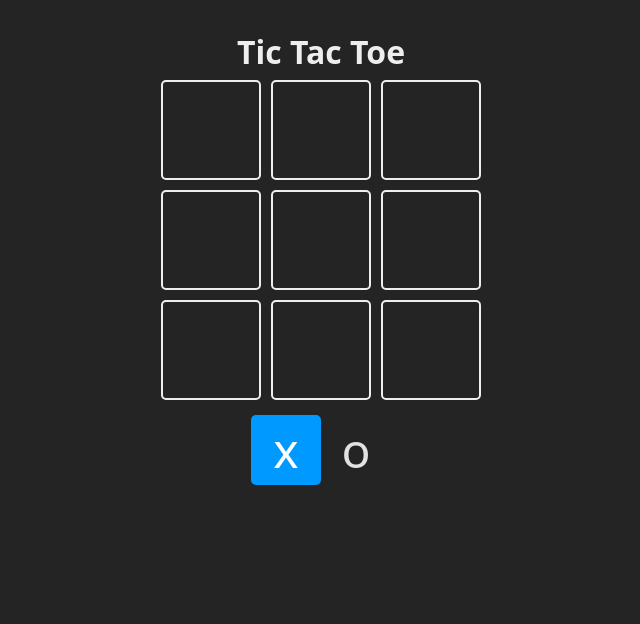
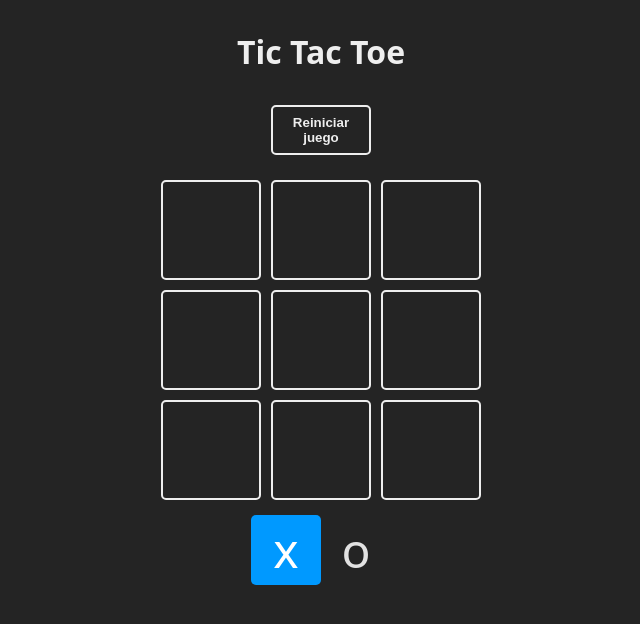
Before and after one commit to SuVAllal/TicTacToe_Game, a React (Vite) app in the folder TicTacToe/: page / in a window 1280 px wide. Shown: the top 624 px of the page, without its empty margins (319-959 px from the left). Built offline with nearby package versions, Linux system fonts and the light colour scheme.

Commit message:
Añadido reinicio del juego

```diff
--- a/TicTacToe/src/components/Board.jsx
+++ b/TicTacToe/src/components/Board.jsx
@@ -46,6 +46,15 @@ function Board() {
     return null;
   };
 
+
+  // Función para resetear el juego a su estado inicial
+  const resetGame = () => {
+    setBoard(Array(9).fill(null))
+    setTurn(TURNS.X)
+    setWinner(null)
+  }
+
+
   // Función para actualizar el tablero al hacer clic
   const updateBoard = (index) => {
     // No actualizamos la posición si ya está marcada o si ya hay un ganador (evitamos que se permita seguir jugando)
@@ -66,9 +75,11 @@ function Board() {
     } // TODO: comprobar si el juego ha terminado
   };
 
+
   return (
     <main className="board">
       <h1>Tic Tac Toe</h1>
+      <button onClick={resetGame}>Reiniciar juego</button>
       <section className="game">
         {board.map((_, index) => {
           // Usamos el índice ya que es lo que vamos a renderizar (la posición)
@@ -107,7 +118,7 @@ function Board() {
               </header>
 
               <footer>
-                <button>Volver a empezar</button>
+                <button onClick={resetGame}>Volver a empezar</button>
               </footer>
             </div>
           </section>
```
